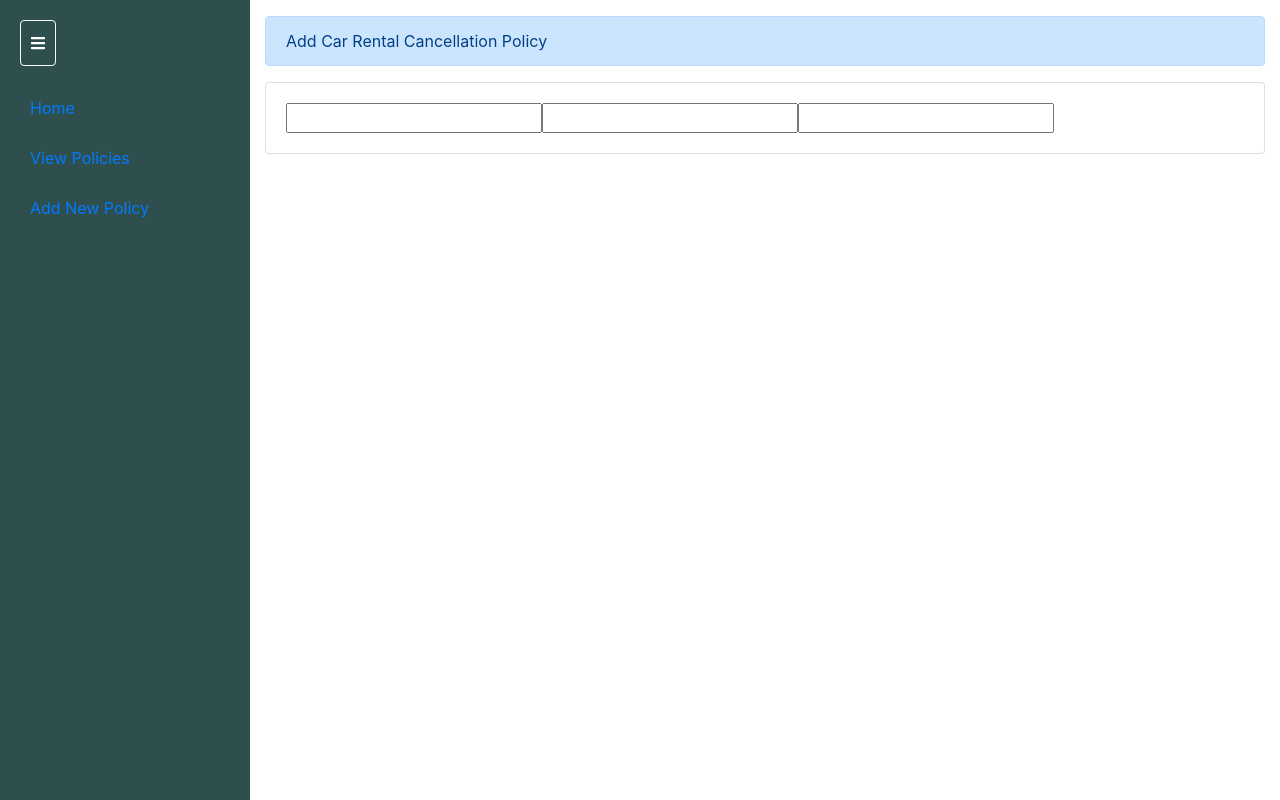
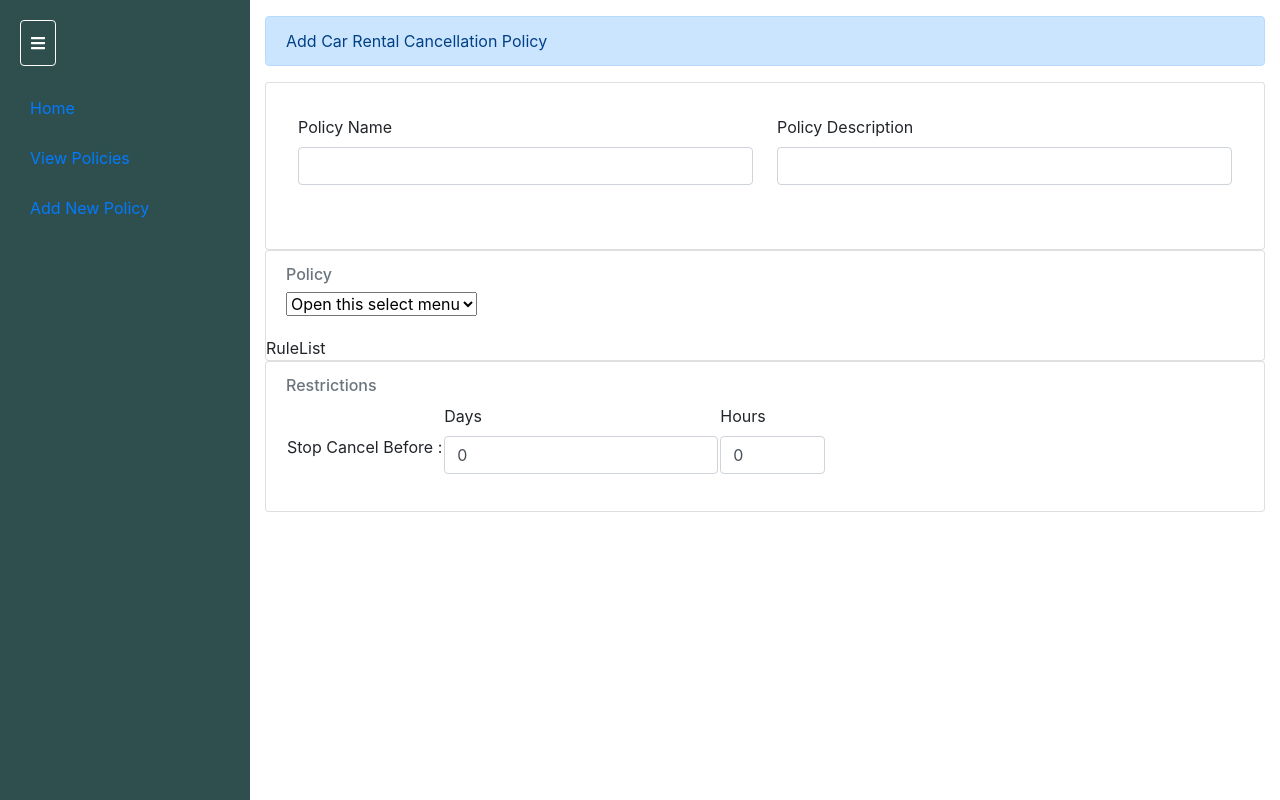
Before and after one commit to elsajune/CancellationPolicyManagement, a React (Create React App) app in the folder ReactAppFile/react-app/: page /add in a window 1280 px wide. Built offline with nearby package versions, Linux system fonts and the light colour scheme.

Commit message:
Edit to AddPolicy Component in React

```diff
--- a/ReactAppFile/react-app/package.json
+++ b/ReactAppFile/react-app/package.json
@@ -14,12 +14,14 @@
     "classnames": "^2.3.1",
     "react": "^17.0.2",
     "react-bootstrap": "^1.6.1",
+    "react-bootstrap-v5": "^1.4.0",
     "react-dom": "^17.0.2",
     "react-redux": "^7.2.4",
     "react-router-dom": "^5.2.0",
     "react-scripts": "4.0.3",
     "react-transition-group": "^4.4.2",
     "redux": "^4.1.0",
+    "redux-devtools-extension": "^2.13.9",
     "redux-thunk": "^2.3.0",
     "web-vitals": "^1.1.2"
   },
--- a/ReactAppFile/react-app/src/components/AddCancellationPolicy.js
+++ b/ReactAppFile/react-app/src/components/AddCancellationPolicy.js
@@ -1,20 +1,171 @@
 import { Card } from 'react-bootstrap';
 import "bootstrap/dist/css/bootstrap.min.css";
+import React, { useState } from "react";
+import { useDispatch } from "react-redux";
+import { createCancellationPolicy } from "../actions/actioncreator";
+import Rule from "./Rule";
 
 const AddCancellationPolicy = () => {
+    const intialPolicyState = {
+        id: " ",
+        policyName: "",
+        policyDescription: "",
+        policySource: "",
+        policyCancelRestrictionDays: 0,
+        policyCancelRestrictionHours: 0,
+        policyUpdateBy: "",
+        policyUpdateOn: ""
+    };
+
+    //From Redux
+    const [policy, setPolicy] = useState(intialPolicyState);
+    //Local State
+    const [addedPolicy, setAddedPolicy] = useState(false);
+    const [showRule, setShowRule] = useState(false);
+    const [noShow, setNoShow] = useState(false); //noShow - true ==> disable the offsets
+
+    //To dispatch action to the store
+    const dispatch = useDispatch();
+
+    //handle change in the input and update the policy
+    const handleInputChange = event => {
+        const { name, value } = event.target;
+        setPolicy({ ...policy, [name]: value });
+    };
+
+    const saveCancellationPolicy = () => {
+        //Value added to the DB and the policy that was returned in the response is used to setPolicy
+        dispatch(createCancellationPolicy(policy)).then(data => {
+            setPolicy({
+                id: data.id,
+                policyName: data.policyName,
+                policyDescription: data.policyDescription,
+                policySource: data.policySource,
+                policyCancelRestrictionDays: data.policyCancelRestrictionDays,
+                policyCancelRestrictionHours: data.policyCancelRestrictionHours,
+                policyUpdateBy: data.policyUpdateBy,
+                policyUpdateOn: data.policyUpdateOn,
+            });
+            setAddedPolicy(true);
+        }).catch((error) => {
+            console.log(error);
+        });
+    };
+
+    const newCancellationPolicy = () => {
+        setPolicy(intialPolicyState);
+        setAddedPolicy(false);
+    };
     return (
+
         <div>
             <div class="alert alert-primary" role="alert">
                 Add Car Rental Cancellation Policy
             </div>
-            <Card>
-                <Card.Body><input
-                    type="text" />
-                    <input
-                        type="text" />
-                    <input
-                        type="text" /></Card.Body>
-            </Card>
+            {addedPolicy && (
+                <div class="alert alert-success" role="alert">
+                    You submitted successfully!
+                    <button type="button" class="btn btn-primary btn-sm float-right" onClick={newCancellationPolicy}> Add New Policy</button>
+                </div>)}
+            <div className="submit-form ">
+                <Card>
+                    <Card.Body>
+                        <table class="table table-borderless">
+                            <tr>
+                                <td>
+                                    <div className="form-group">
+                                        <label htmlFor="policyName">Policy Name</label>
+                                        <input
+                                            type="text"
+                                            className="form-control"
+                                            id="policyName"
+                                            required
+                                            value={policy.policyName}
+                                            onChange={handleInputChange}
+                                            name="policyName"
+                                        />
+                                    </div>
+                                </td>
+                                <td>
+                                    <div className="form-group">
+                                        <label htmlFor="policyDescription">Policy Description</label>
+                                        <input
+                                            type="text"
+                                            className="form-control"
+                                            id="policyDescription"
+                                            required
+                                            value={policy.policyDescription}
+                                            onChange={handleInputChange}
+                                            name="policyDescription"
+                                        />
+                                    </div>
+                                </td>
+
+                            </tr>
+                        </table>
+                    </Card.Body>
+                </Card>
+
+                <div class="card">
+                    <div class="card-body">
+                        <h6 class="card-subtitle mb-2 text-muted">Policy</h6>
+                        <select class="form-select form-select-sm" aria-label=".form-select-sm example">
+                            <option selected>Open this select menu</option>
+                            <option value="expedia">Expedia</option>
+                            <option value="provider">Provider</option>
+                        </select>
+                    </div>
+                    <Rule />
+                </div>
+
+                <div class="card">
+                    <div class="card-body">
+                        <h6 class="card-subtitle mb-2 text-muted">Restrictions</h6>
+
+                        <span>
+                            <table >
+                                <tr>
+                                    <td>Stop Cancel Before : </td>
+                                    <td>
+                                        <div className="form-group">
+                                            <label htmlFor="policyCancelRestrictionDays">Days</label>
+                                            <input
+                                                type="number"
+                                                className="form-control"
+                                                id="policyCancelRestrictionDays"
+                                                required
+                                                min="0"
+                                                value={policy.policyCancelRestrictionDays}
+                                                onChange={handleInputChange}
+                                                name="policyCancelRestrictionDays"
+                                            />
+                                        </div>
+                                    </td>
+                                    <td>
+                                        <div className="form-group">
+                                            <label htmlFor="policyCancelRestrictionHours">Hours</label>
+                                            <input
+                                                type="number"
+                                                className="form-control"
+                                                id="policyCancelRestrictionHours"
+                                                required
+                                                min="0"
+                                                max="23"
+                                                value={policy.policyCancelRestrictionHours}
+                                                onChange={handleInputChange}
+                                                name="policyCancelRestrictionHours"
+                                            />
+                                        </div>
+                                    </td>
+                                </tr>
+                            </table>
+
+                        </span>
+
+                    </div>
+                </div>
+
+            </div>
 
         </div>);
 }
--- /dev/null
+++ b/ReactAppFile/react-app/src/components/Rule.js
@@ -0,0 +1,2 @@
+const Rule = () =>{return(<div>RuleList</div>);}
+export default Rule;
--- a/ReactAppFile/react-app/src/index.js
+++ b/ReactAppFile/react-app/src/index.js
@@ -3,11 +3,14 @@ import ReactDOM from 'react-dom';
 import './index.css';
 import App from './App';
 import { Provider } from 'react-redux';
+import store from "./store";
 
 
 ReactDOM.render(
 
+  <Provider store={store}>
     <App />
-  ,
+  </Provider>,
+
   document.getElementById('root')
 );
```
Also changed, not shown: 1 other file (tests, documents, lock files or other folders).
